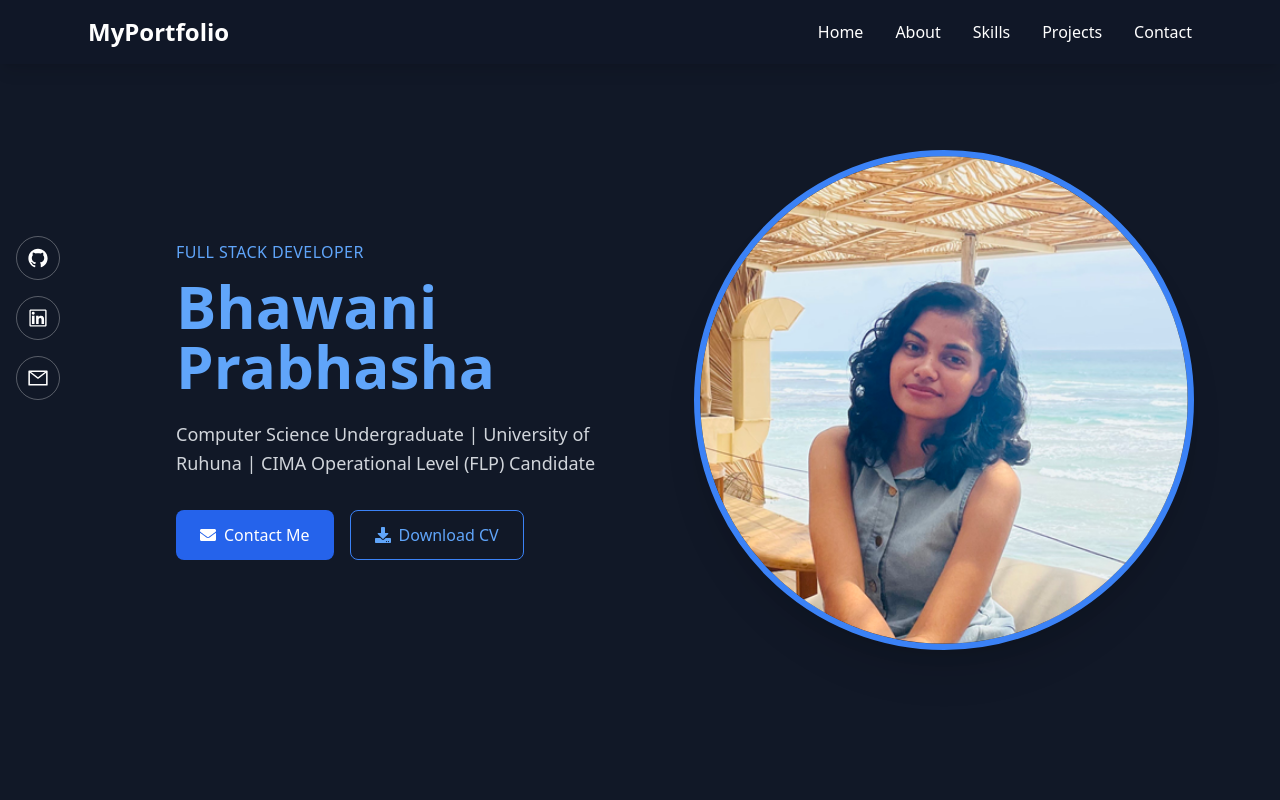
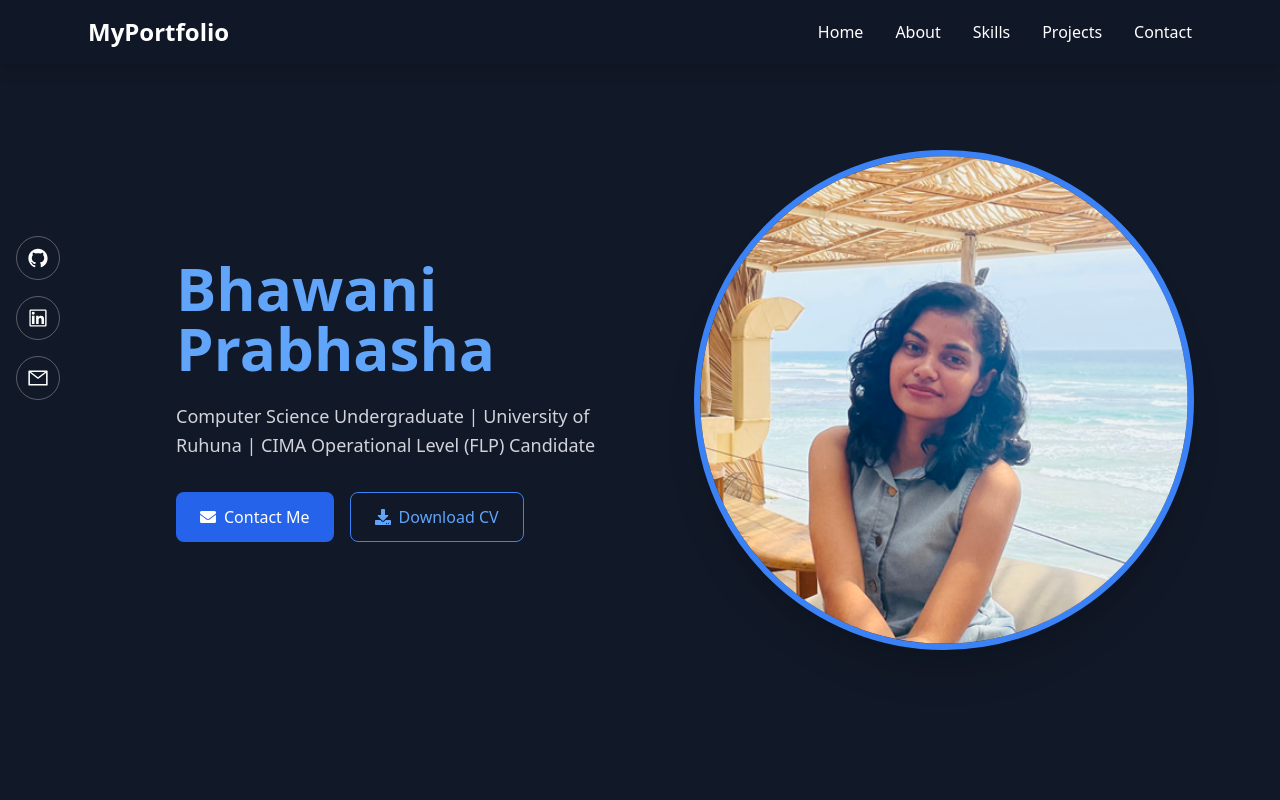
Before and after one commit to BhawaniPrabhasha/bhawani-prabhasha, a React (Vite) app: page / in a window 1280 px wide. Shown: the top 800 px of the page. Built offline with nearby package versions, Linux system fonts and the light colour scheme.

Commit message:
update role

```diff
--- a/src/components/Hero.jsx
+++ b/src/components/Hero.jsx
@@ -14,24 +14,19 @@ export default function Hero() {
           {/* LEFT – CONTENT */}
           <div className="md:w-1/2 text-center md:text-left">
 
-            {/* ROLE */}
-            <p className="text-blue-400 font-medium mb-3 uppercase tracking-wide">
-              Full Stack Developer
-            </p>
-
-            {/* NAME (UPDATED) */}
+            {/* NAME ONLY */}
             <h1 className="text-5xl md:text-6xl font-extrabold leading-tight mb-6">
               <span className="text-blue-400">
                 Bhawani Prabhasha
               </span>
             </h1>
 
-            {/* LINKEDIN DESCRIPTION (UPDATED) */}
+            {/* LINKEDIN DESCRIPTION */}
             <p className="text-gray-300 text-lg mb-8 leading-relaxed">
               Computer Science Undergraduate | University of Ruhuna | CIMA Operational Level (FLP) Candidate
             </p>
 
-            {/* CTA BUTTONS */}
+            {/* BUTTONS */}
             <div className="flex flex-col sm:flex-row gap-4 justify-center md:justify-start">
 
               {/* Contact */}
@@ -45,7 +40,7 @@ export default function Hero() {
                 Contact Me
               </a>
 
-              {/* Download CV (FIXED FOR GITHUB PAGES) */}
+              {/* Download CV */}
               <a
                 href={`${import.meta.env.BASE_URL}Bhawani_Prabhasha_SE_Intern (2).pdf`}
                 download
```
